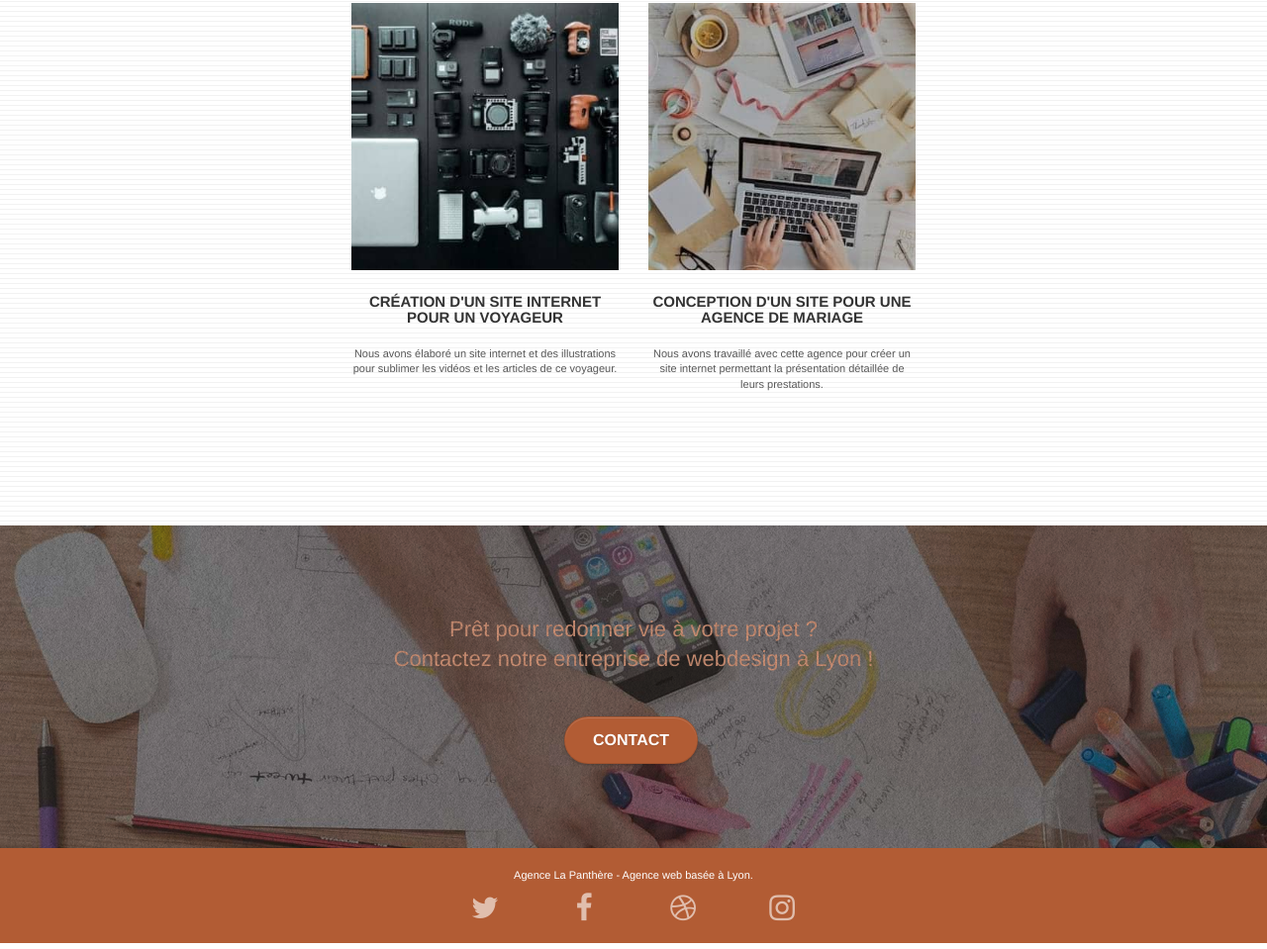
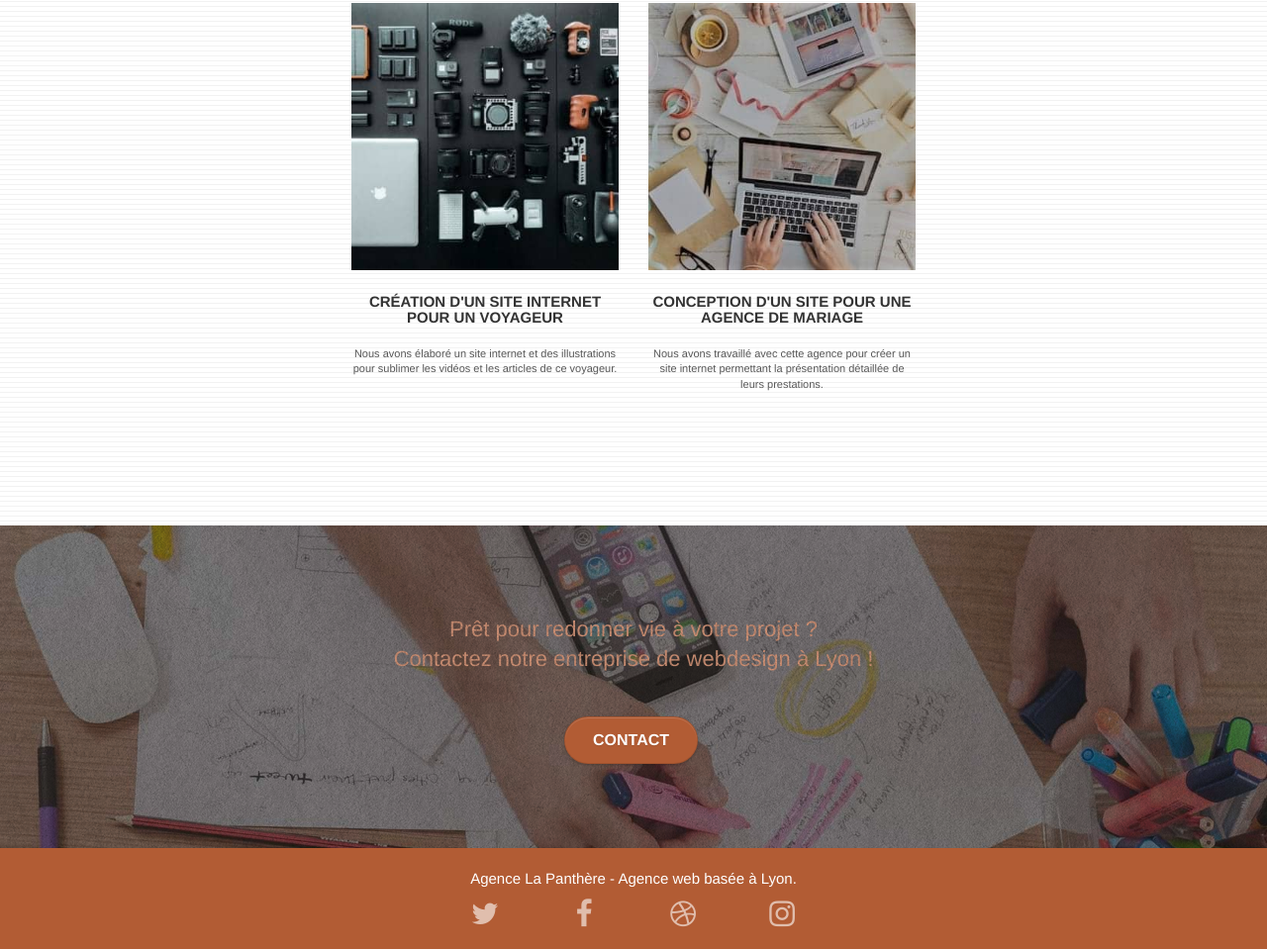
Before and after one commit to hermed1/initial_website_p4, a plain HTML site: page index.html in a window 1280 px wide. Shown: the part 2174-3133 px from the top of the page at 99% size. Drawn offline with Linux system fonts and the light colour scheme.

Commit message:
font-size footer modified

```diff
--- a/index.html
+++ b/index.html
@@ -213,7 +213,7 @@
 	<div class="container bloc-sm">
 		<div class="row">
 			<div class="col-sm-12">
-				<p class="text-center white">
+				<p class="text-center white dernierp">
 					Agence La Panthère - Agence web basée à Lyon.<br>
 				</p>
 				<div class="row row-no-gutters social">
```
